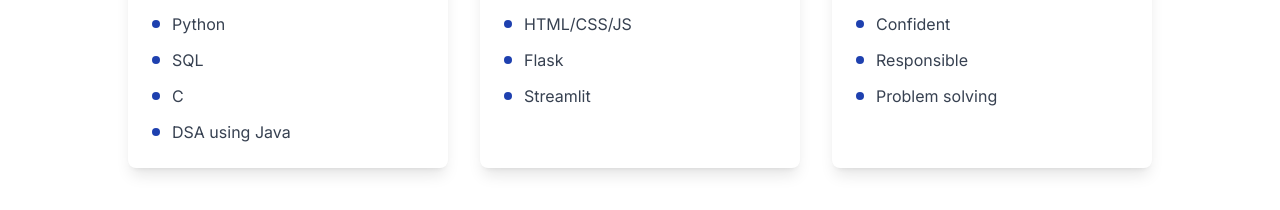
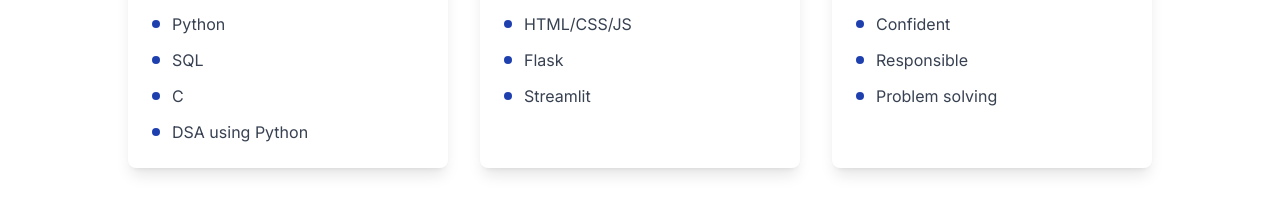
Before and after one commit to Manipamarthi10/manikantaswamy-portfolio, a React (Vite) app: page / in a window 1280 px wide. Shown: the part 1800-2010 px from the top of the page. Built offline with nearby package versions, Linux system fonts and the light colour scheme.

Commit message:
Add DSA using Python
Update skills section to include DSA using Python.

```diff
--- a/src/components/Skills.tsx
+++ b/src/components/Skills.tsx
@@ -3,7 +3,7 @@ const Skills = () => {
   const skillCategories = [
     {
       title: "Programming Languages",
-      skills: ["Java", "Python", "SQL", "C", "DSA using Java"]
+      skills: ["Java", "Python", "SQL", "C", "DSA using Python"]
     },
     {
       title: "Tools & Frameworks",
```
